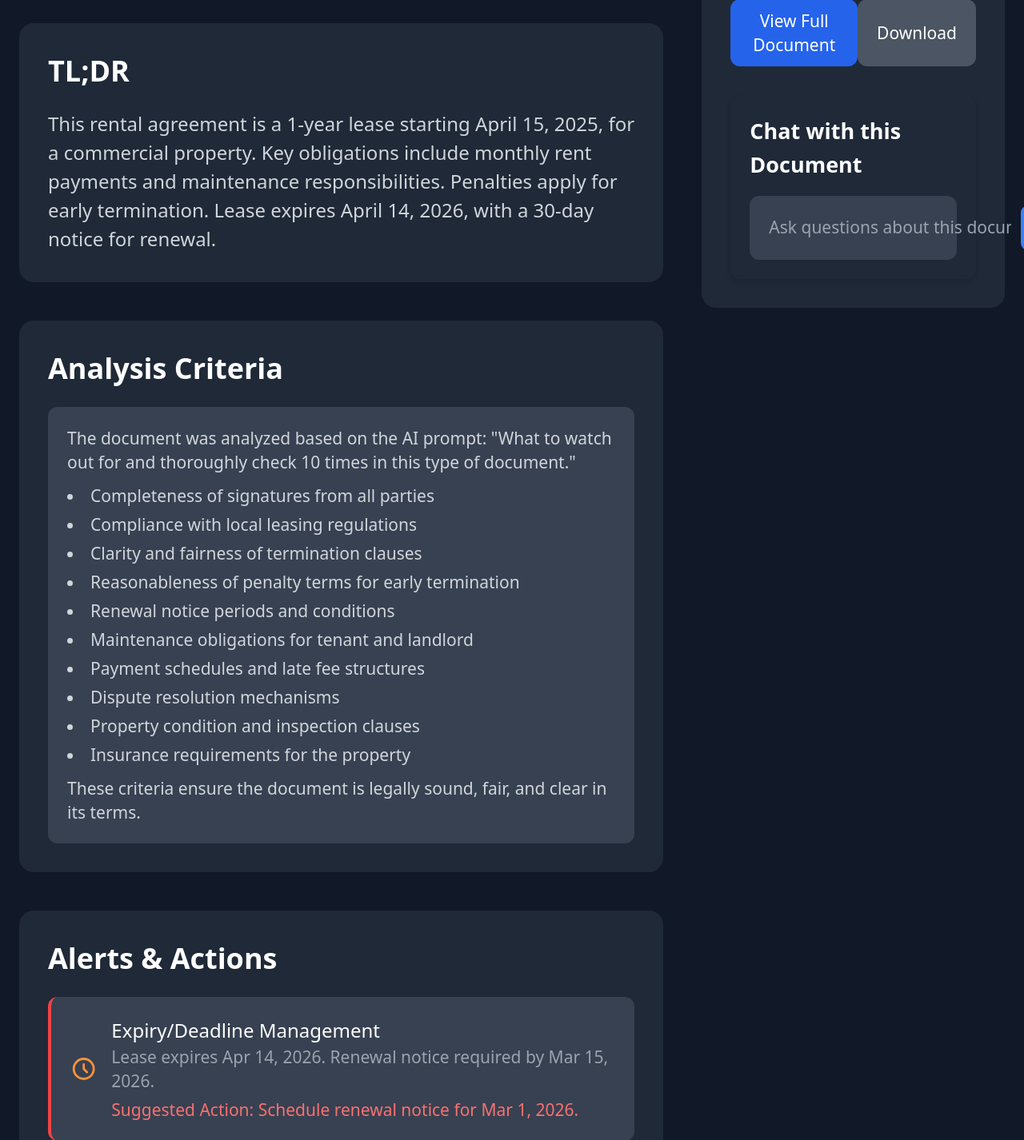
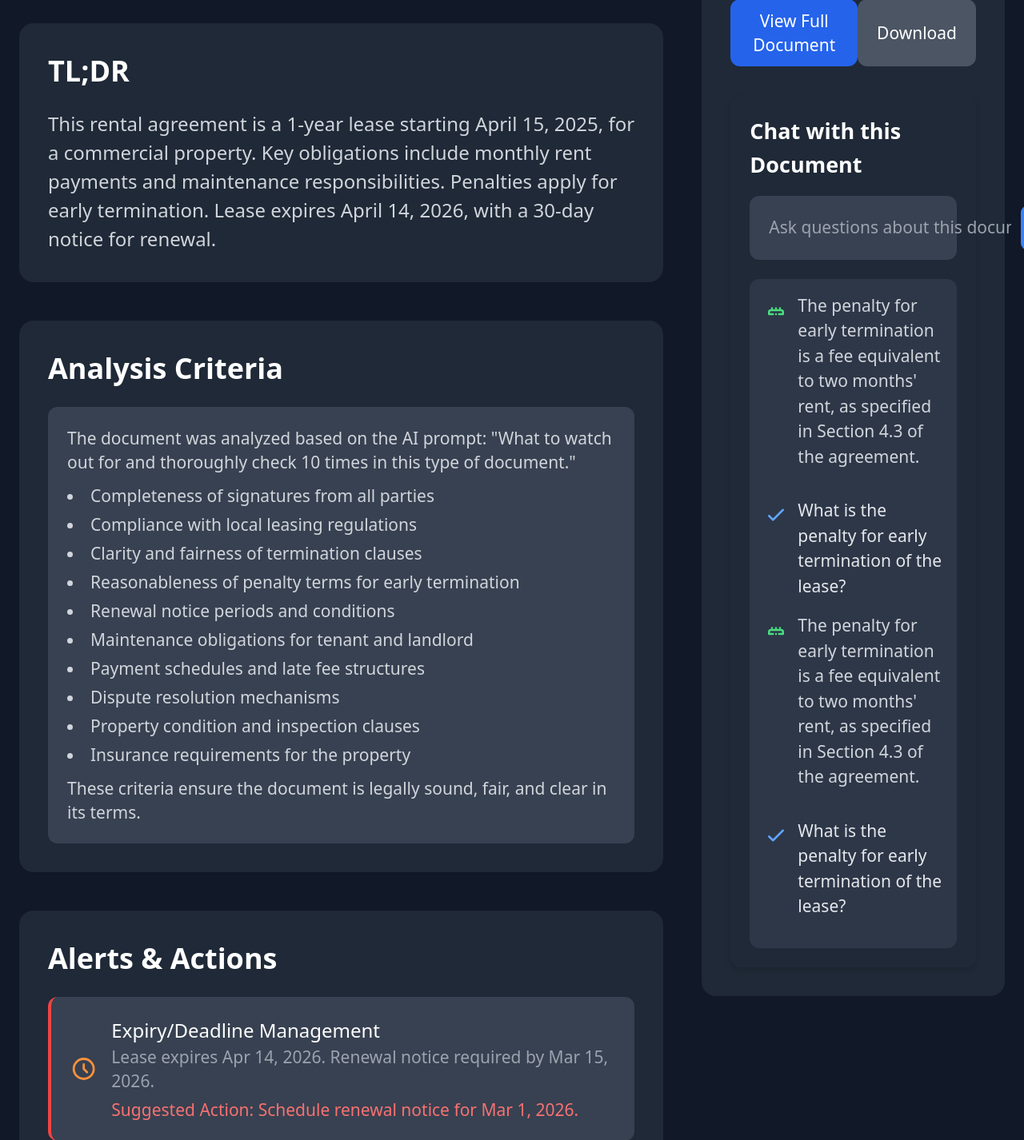
Before and after one commit to wsxcodes/celery-backend, a FastAPI app: page /1 in a window 1280 px wide; the page is wider, and only the part inside the window is pictured. Shown: the part 1177-2603 px from the top of that part at 80% size. Run offline with FastAPI, Linux system fonts and the light colour scheme; some libraries are stand-ins or nearby versions.

Commit message:
Add chat dialog styling and example Q&A to document template

```diff
--- a/templates/document.html
+++ b/templates/document.html
@@ -146,6 +146,40 @@
     .chat-input button:hover {
       background-color: #2563eb;
     }
+    .chat-dialog {
+      margin-top: 1rem;
+      padding: 0.75rem;
+      background-color: #2d3748;
+      border-radius: 0.5rem;
+    }
+    .chat-dialog-question {
+      display: flex;
+      align-items: flex-start;
+      margin-bottom: 0.75rem;
+    }
+    .chat-dialog-question svg {
+      flex-shrink: 0;
+      margin-right: 0.5rem;
+      margin-top: 0.25rem;
+    }
+    .chat-dialog-question p {
+      color: #e5e7eb;
+      font-size: 0.875rem;
+      font-weight: 500;
+    }
+    .chat-dialog-answer {
+      display: flex;
+      align-items: flex-start;
+    }
+    .chat-dialog-answer svg {
+      flex-shrink: 0;
+      margin-right: 0.5rem;
+      margin-top: 0.25rem;
+    }
+    .chat-dialog-answer p {
+      color: #d1d5db;
+      font-size: 0.875rem;
+    }
   </style>
 {% endblock %}
 
@@ -203,7 +237,7 @@
     </header>
 
     <!-- Upload Modal -->
-    <div id="upload-modal™modal" class="modal">
+    <div id="upload-modal" class="modal">
       <div class="modal-content">
         <svg id="close-modal" class="modal-close h-6 w-6 text-gray-400" fill="none" stroke="currentColor" viewBox="0 0 24 24" xmlns="http://www.w3.org/2000/svg">
           <path stroke-linecap="round" stroke-linejoin="round" stroke-width="2" d="M6 18L18 6M6 6l12 12"></path>
@@ -313,7 +347,7 @@
           </div>
         </div>
 
-        <!-- Alerts & Party Actions -->
+        <!-- Alerts & Actions -->
         <div class="section-card p-6 bg-gray-800 rounded-xl">
           <h2 class="text-2xl font-bold text-white mb-4">Alerts & Actions</h2>
           <div class="space-y-4">
@@ -418,7 +452,7 @@
             <!-- Contract Comparison -->
             <div class="feature-item flex items-center justify-between p-4 bg-gray-700 rounded-lg">
               <div class="flex items-center space-x-3">
-                <svg class="h-6 wribbon-6 text-green-400" fill="none" stroke="currentColor" viewBox="0 0 24 24" xmlns="http://www.w3.org/2000/svg">
+                <svg class="h-6 w-6 text-green-400" fill="none" stroke="currentColor" viewBox="0 0 24 24" xmlns="http://www.w3.org/2000/svg">
                   <path stroke-linecap="round" stroke-linejoin="round" stroke-width="2" d="M5 13l4 4L19 7"></path>
                 </svg>
                 <div>
@@ -431,7 +465,7 @@
             <!-- Succession Planning AI -->
             <div class="feature-item flex items-center justify-between p-4 bg-gray-700 rounded-lg">
               <div class="flex items-center space-x-3">
-                <svg class="h-6 w-6 text-gray-400" fill="none" stroke="currentColor" viewBox="0 0 24 24" xmlns="http://www.w3.org/2000/svg">
+                <svg class="h-6 w-6 text-gray-400" fill="none" stroke="currentColor" viewBox="0 0 24 29" xmlns="http://www.w3.org/2000/svg">
                   <path stroke-linecap="round" stroke-linejoin="round" stroke-width="2" d="M18 12H6"></path>
                 </svg>
                 <div>
@@ -509,6 +543,34 @@
                 <button type="submit">Ask</button>
               </div>
             </form>
+            <div class="chat-dialog">
+              <div class="chat-dialog-answer">
+                <svg class="h-5 w-5 text-green-400" fill="none" stroke="currentColor" viewBox="0 0 24 24" xmlns="http://www.w3.org/2000/svg">
+                  <path stroke-linecap="round" stroke-linejoin="round" stroke-width="2" d="M8 10h.01M12 10h.01M16 10h.01M9 16H5v-2a2 2 0 012-2h10a2 2 0 012 2v2h-4m-6 0h.01M12 16h.01"></path>
+                </svg>
+                <p>The penalty for early termination is a fee equivalent to two months' rent, as specified in Section 4.3 of the agreement.</p>
+              </div>
+              <br/>
+              <div class="chat-dialog-question">
+                <svg class="h-5 w-5 text-blue-400" fill="none" stroke="currentColor" viewBox="0 0 24 24" xmlns="http://www.w3.org/2000/svg">
+                  <path stroke-linecap="round" stroke-linejoin="round" stroke-width="2" d="M5 13l4 4L19 7"></path>
+                </svg>
+                <p>What is the penalty for early termination of the lease?</p>
+              </div>
+              <div class="chat-dialog-answer">
+                <svg class="h-5 w-5 text-green-400" fill="none" stroke="currentColor" viewBox="0 0 24 24" xmlns="http://www.w3.org/2000/svg">
+                  <path stroke-linecap="round" stroke-linejoin="round" stroke-width="2" d="M8 10h.01M12 10h.01M16 10h.01M9 16H5v-2a2 2 0 012-2h10a2 2 0 012 2v2h-4m-6 0h.01M12 16h.01"></path>
+                </svg>
+                <p>The penalty for early termination is a fee equivalent to two months' rent, as specified in Section 4.3 of the agreement.</p>
+              </div>
+              <br/>
+              <div class="chat-dialog-question">
+                <svg class="h-5 w-5 text-blue-400" fill="none" stroke="currentColor" viewBox="0 0 24 24" xmlns="http://www.w3.org/2000/svg">
+                  <path stroke-linecap="round" stroke-linejoin="round" stroke-width="2" d="M5 13l4 4L19 7"></path>
+                </svg>
+                <p>What is the penalty for early termination of the lease?</p>
+              </div>
+            </div>
           </div>
         </div>
       </div>
```
